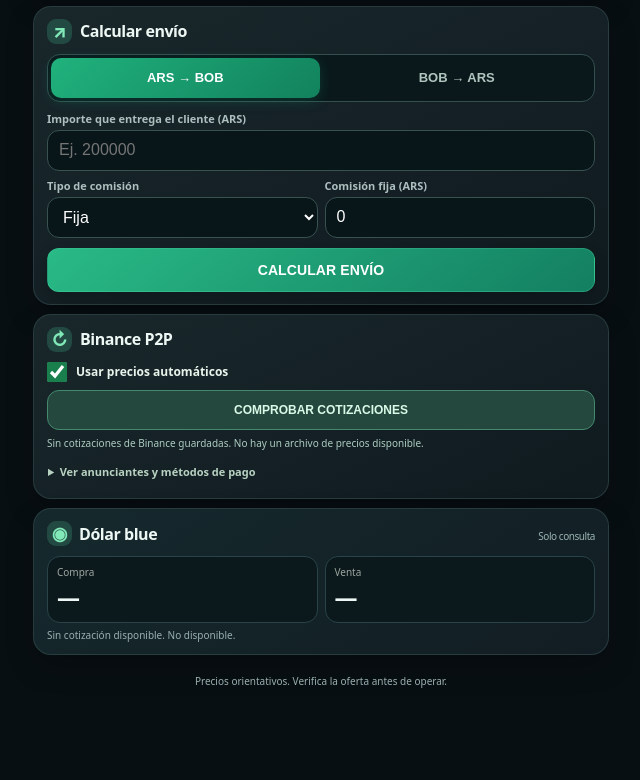
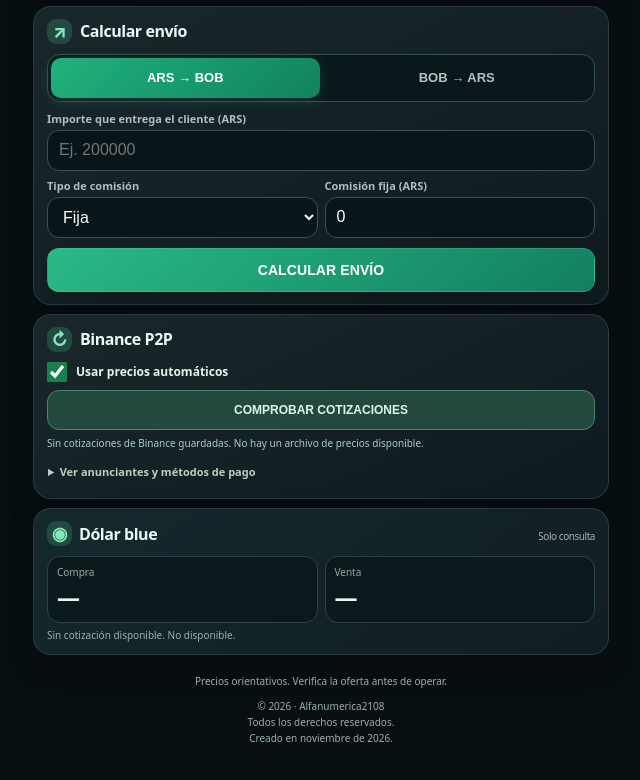
Before and after one commit to Alfanumerica2108/Envio-ya, a plain HTML site: page index.html in a window 1280 px wide. Shown: the part 374-1154 px from the top of the page, without its empty margins (319-959 px from the left). Before the commit the page ends 1100 px from the top, so only its background shows below. Drawn offline with Linux system fonts and the light colour scheme; no server answers.

Commit message:
Add files via upload

```diff
--- a/index.html
+++ b/index.html
@@ -7,6 +7,7 @@
 <link rel="manifest" href="manifest.webmanifest">
 <link rel="icon" href="icon-192.png">
 <title>ENVÍOS YA</title>
+<meta name="author" content="Alfanumerica2108">
 <style>
 :root{color-scheme:dark;font-family:system-ui,-apple-system,Segoe UI,sans-serif;background:#080b09;color:#f5f7f5}
 *{box-sizing:border-box}body{margin:0 auto;padding:16px;max-width:560px;background:#080b09}
@@ -232,7 +233,7 @@ input,select{min-height:41px;padding:8px 11px}
 
 </section>
 
-<footer class="muted">Precios orientativos. Verifica la oferta antes de operar.</footer>
+<footer class="muted">Precios orientativos. Verifica la oferta antes de operar.<div style="margin-top:10px;line-height:1.6">© 2026 · Alfanumerica2108<br>Todos los derechos reservados.<br>Creado en noviembre de 2026.</div></footer>
 <script>
 const $=id=>document.getElementById(id);let mode='ARS',latest=null;
 const money=(n,c)=>new Intl.NumberFormat('es-AR',{style:'currency',currency:c,maximumFractionDigits:2}).format(n);
```
